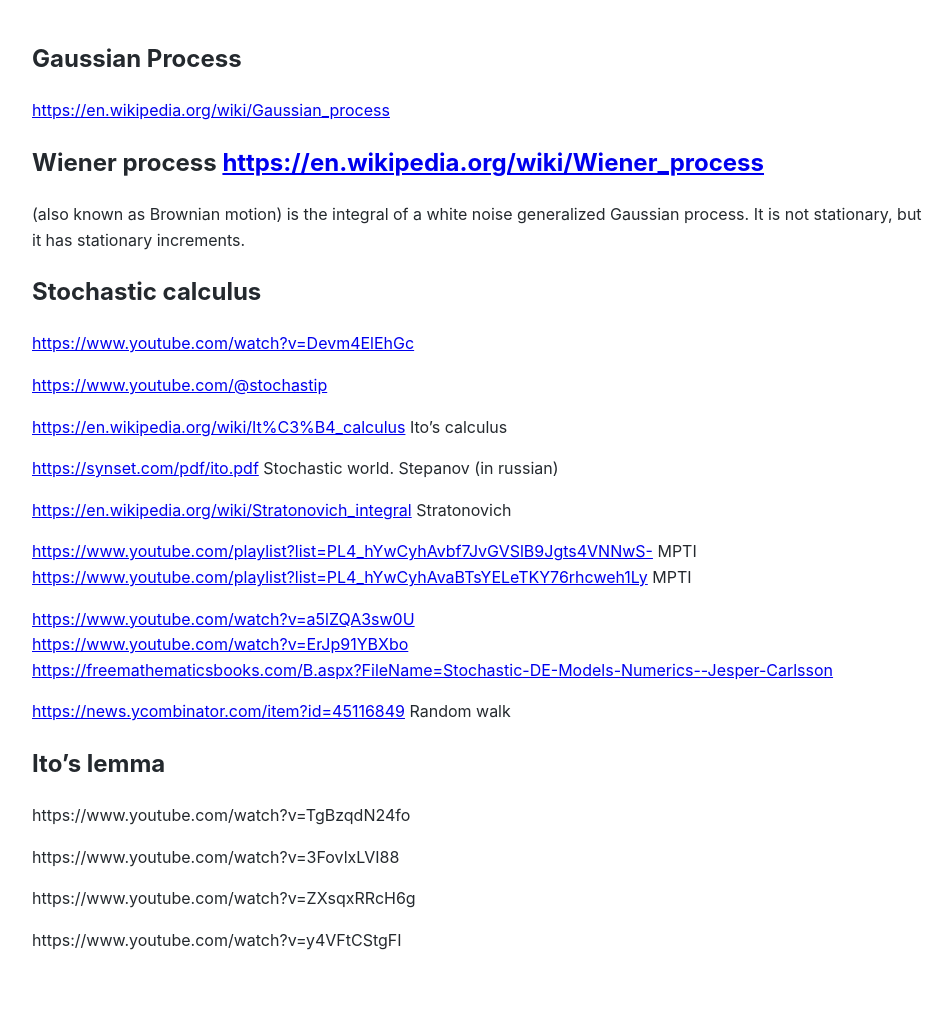
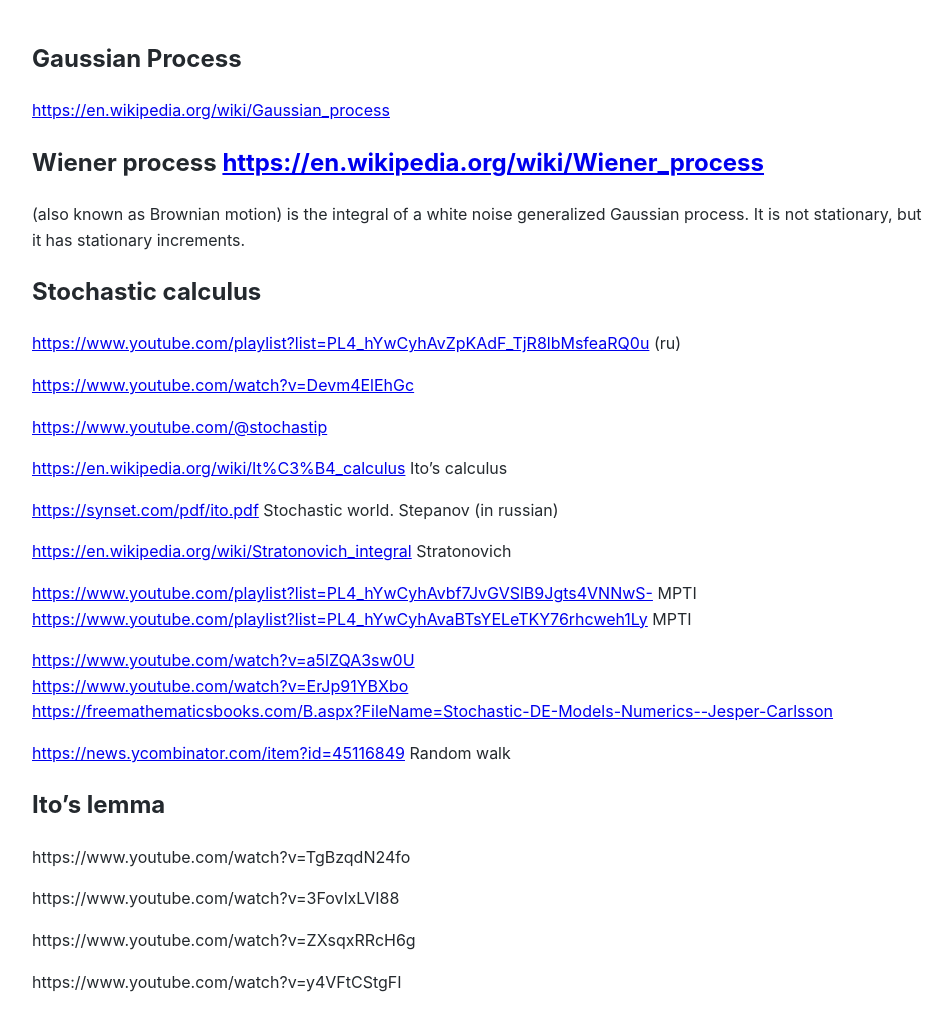
Before and after one commit to Michael-Lubinsky/michael-lubinsky.github.com, a Jekyll site: the page built from math/stochastic.md, in a window 1280 px wide. Shown: the whole page, without its empty margins (158-1110 px from the left). Built offline with Jekyll 4.4.1, drawn with Linux system fonts in a browser that asks for light colours; our own code applies the rules of GitHub Pages for plain Markdown files; before the commit the page ends 990 px from its top, so only the background shows below that.

Commit message:
Update stochastic.md

```diff
--- a/math/stochastic.md
+++ b/math/stochastic.md
@@ -8,6 +8,8 @@
 
 
 ## Stochastic calculus
+
+<https://www.youtube.com/playlist?list=PL4_hYwCyhAvZpKAdF_TjR8lbMsfeaRQ0u>  (ru)
 
 <https://www.youtube.com/watch?v=Devm4ElEhGc>
 
```
